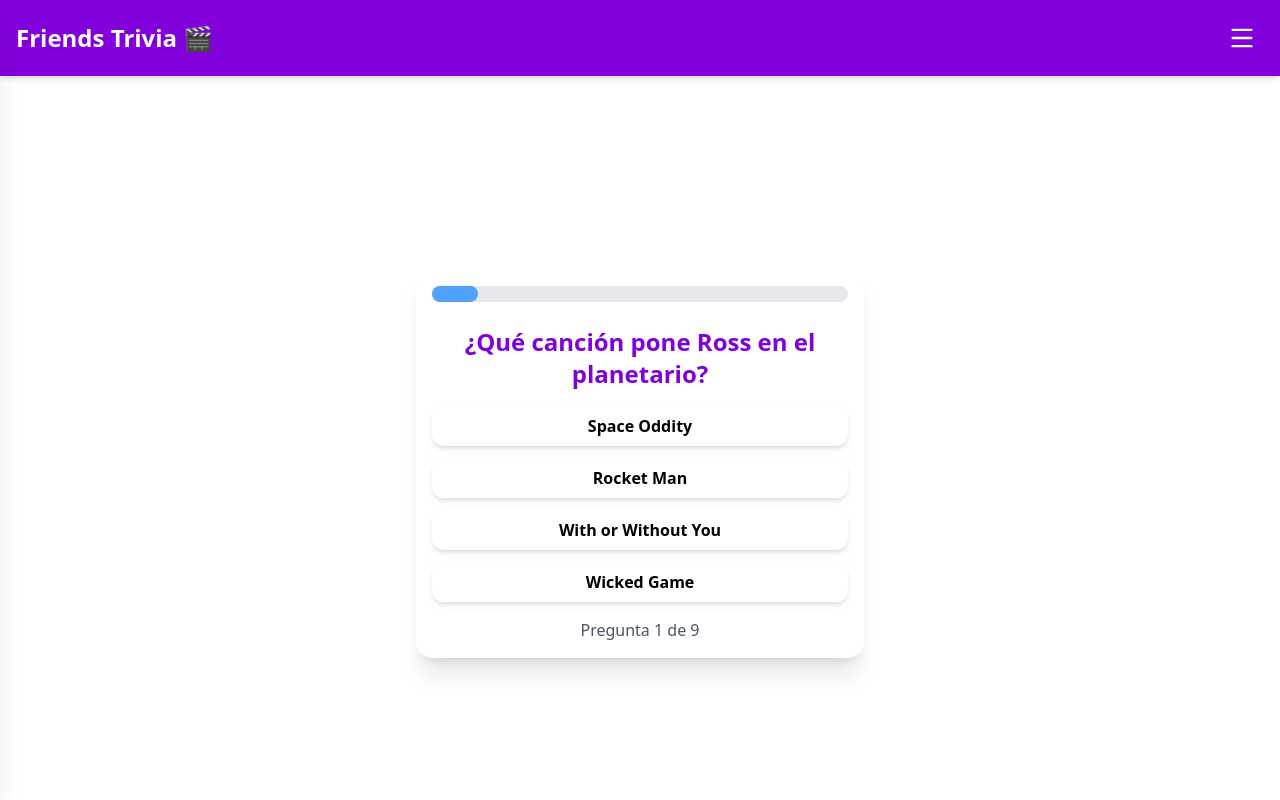
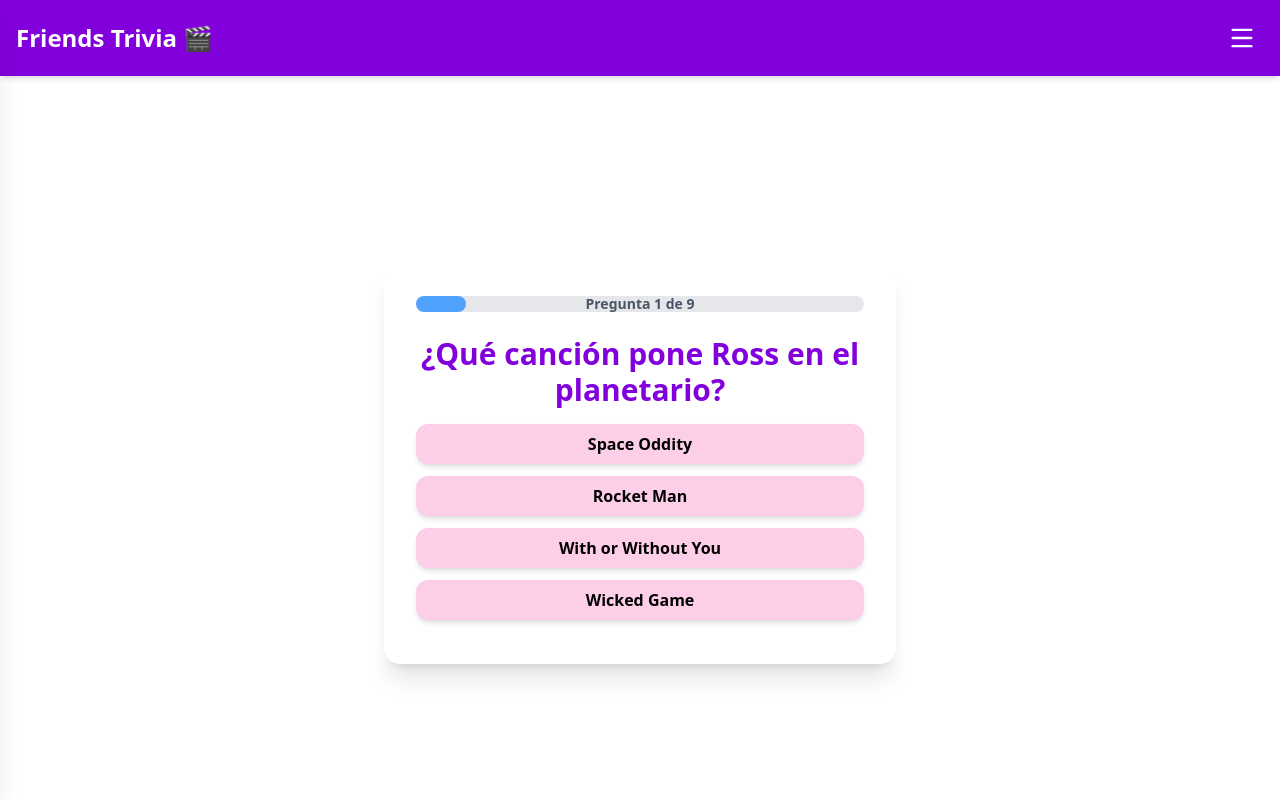
Before and after one commit to Ezzeorazi/trivia-friends, a React (Vite) app: page /trivia in a window 1280 px wide. Shown: the top 800 px of the page. Built offline with nearby package versions, Linux system fonts and the light colour scheme.

Commit message:
fixed for components

```diff
--- /dev/null
+++ b/src/components/GameFinished.jsx
@@ -0,0 +1,18 @@
+function GameFinished({ score, total, onRestart }) {
+  return (
+    <div>
+      <h2 className="text-3xl font-bold text-green-600 animate-bounce">¡Juego terminado!</h2>
+      <p className="mt-4 text-lg text-gray-700">
+        Tu puntaje: <span className="font-bold text-purple-700">{score}</span> / {total}
+      </p>
+      <button
+        onClick={onRestart}
+        className="mt-6 px-6 py-2 bg-blue-300 hover:bg-green-300 rounded-xl text-black font-semibold transition cursor-pointer shadow-lg animate-fade-in"
+      >
+        Jugar de nuevo
+      </button>
+    </div>
+  )
+}
+
+export default GameFinished
--- /dev/null
+++ b/src/components/ProgressBar.jsx
@@ -0,0 +1,17 @@
+function ProgressBar({ current, total, progress }) {
+  return (
+    <div className="relative w-full mb-6">
+      <div className="w-full bg-gray-200 rounded-full h-4">
+        <div
+          className="bg-blue-400 h-4 rounded-full transition-all duration-500"
+          style={{ width: `${progress}%` }}
+        ></div>
+      </div>
+      <p className="absolute inset-0 flex items-center justify-center text-gray-600 text-sm font-semibold pointer-events-none">
+        Pregunta {current + 1} de {total}
+      </p>
+    </div>
+  )
+}
+
+export default ProgressBar
--- /dev/null
+++ b/src/components/Question.jsx
@@ -0,0 +1,39 @@
+function Question({ question, options, selected, isCorrect, handleAnswer }) {
+  return (
+    <>
+      <h2 className="text-2xl sm:text-3xl font-bold mb-4 text-purple-700">
+        {question}
+      </h2>
+      <div className="grid gap-3">
+        {options.map((option, index) => {
+          let btnClass =
+            "px-4 py-2 rounded-xl font-semibold transition shadow-md w-full sm:w-auto cursor-pointer duration-300 "
+
+          if (selected === option) {
+            btnClass += isCorrect
+              ? "bg-green-400 text-white scale-105"
+              : "bg-red-400 text-white scale-105"
+          } else {
+            btnClass += "bg-pink-200 hover:bg-purple-200 text-black"
+          }
+
+          return (
+            <button
+              key={index}
+              onClick={() => !selected && handleAnswer(option)}
+              className={btnClass}
+              disabled={!!selected}
+              style={{
+                opacity: selected && selected !== option ? 0.7 : 1,
+              }}
+            >
+              {option}
+            </button>
+          )
+        })}
+      </div>
+    </>
+  )
+}
+
+export default Question
--- a/src/components/Trivia.jsx
+++ b/src/components/Trivia.jsx
@@ -1,12 +1,13 @@
 import { useState } from "react"
 import questionsData from "../data/questions"
+import ProgressBar from "./ProgressBar"
+import Question from "./Question"
+import GameFinished from "./GameFinished"
 
-// 🔹 Función para mezclar un array
 function shuffle(array) {
   return [...array].sort(() => Math.random() - 0.5)
 }
 
-// 🔹 Mezcla las preguntas y también las opciones de cada una
 function prepareQuestions(data) {
   return shuffle(
     data.map((q) => ({
@@ -39,11 +40,11 @@ function Trivia() {
       } else {
         setFinished(true)
       }
-    }, 500)
+    }, 700)
   }
 
   const restartGame = () => {
-    setQuestions(prepareQuestions(questionsData)) // 🔹 vuelve a mezclar todo
+    setQuestions(prepareQuestions(questionsData))
     setCurrent(0)
     setScore(0)
     setFinished(false)
@@ -54,65 +55,18 @@ function Trivia() {
   const progress = Math.min(((current + 1) / questions.length) * 100, 100)
 
   return (
-    <div className="bg-white rounded-2xl shadow-xl p-4 w-full max-w-md text-center">
-      {/* Barra de progreso */}
-      <div className="w-full bg-gray-200 rounded-full h-4 mb-6">
-        <div
-          className="bg-blue-400 h-4 rounded-full transition-all duration-500"
-          style={{ width: `${progress}%` }}
-        ></div>
-      </div>
-
+    <div className="bg-white rounded-2xl shadow-xl p-4 w-full max-w-md mx-auto text-center sm:p-8 sm:max-w-lg animate-fade-in" style={{ minHeight: "400px" }}>
+      <ProgressBar current={current} total={questions.length} progress={progress} />
       {!finished ? (
-        <>
-          <h2 className="text-2xl font-bold mb-4 text-purple-700">
-            {questions[current].question}
-          </h2>
-
-          <div className="grid gap-3 ">
-            {questions[current].options.map((option, index) => {
-              let btnClass =
-                "px-4 py-2 rounded-xl font-semibold transition shadow-md "
-
-              if (selected === option) {
-                btnClass += isCorrect
-                  ? "bg-green-400 text-white cursor-pointer"
-                  : "bg-red-400 text-white cursor-pointer"
-              } else {
-                btnClass +=
-                  "bg-pastelPink hover:bg-pastelPurple text-black cursor-pointer"
-              }
-
-              return (
-                <button
-                  key={index}
-                  onClick={() => !selected && handleAnswer(option)}
-                  className={btnClass}
-                  disabled={!!selected}
-                >
-                  {option}
-                </button>
-              )
-            })}
-          </div>
-
-          <p className="mt-4 text-gray-600">
-            Pregunta {current + 1} de {questions.length}
-          </p>
-        </>
+        <Question
+          question={questions[current].question}
+          options={questions[current].options}
+          selected={selected}
+          isCorrect={isCorrect}
+          handleAnswer={handleAnswer}
+        />
       ) : (
-        <>
-          <h2 className="text-3xl font-bold text-green-600">¡Juego terminado!</h2>
-          <p className="mt-4 text-lg text-gray-700">
-            Tu puntaje: {score} / {questions.length}
-          </p>
-          <button
-            onClick={restartGame}
-            className="mt-6 px-6 py-2 bg-pastelBlue hover:bg-pastelGreen rounded-xl text-black font-semibold transition cursor-pointer"
-          >
-            Jugar de nuevo
-          </button>
-        </>
+        <GameFinished score={score} total={questions.length} onRestart={restartGame} />
       )}
     </div>
   )
```
